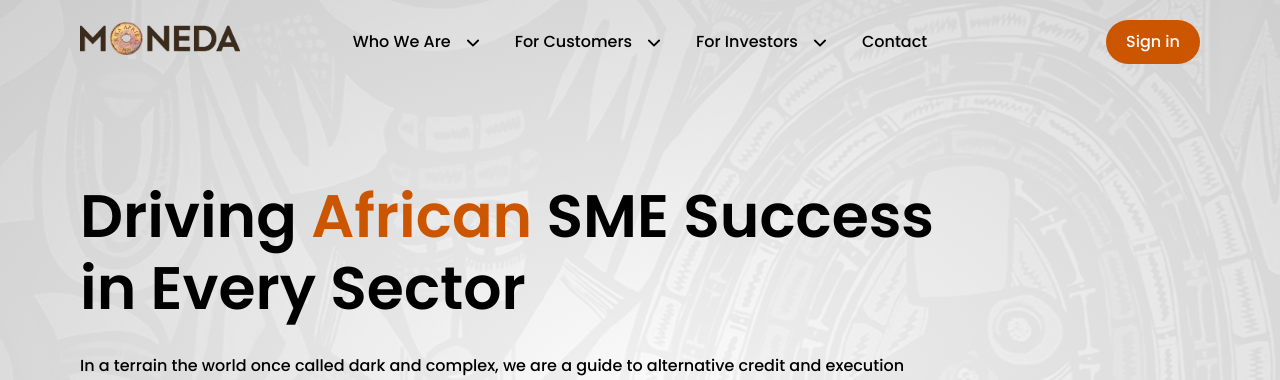
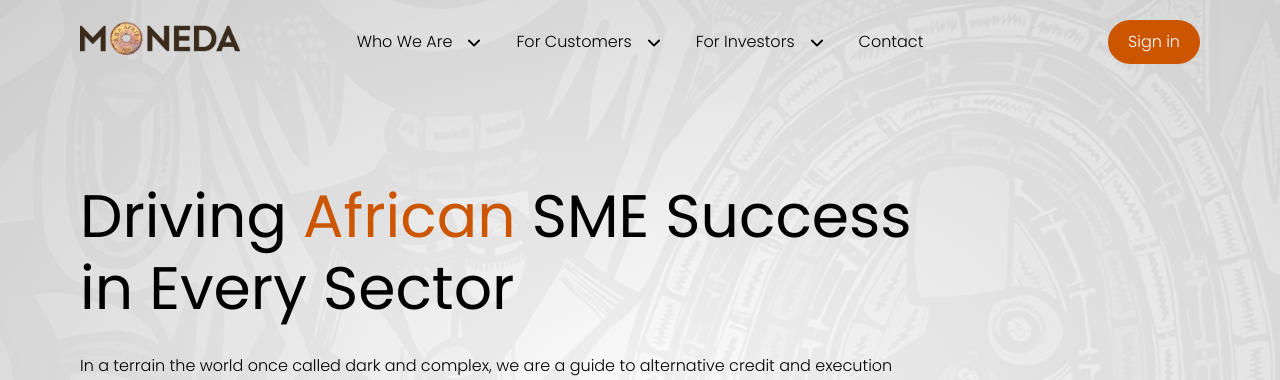
Before and after one commit to MonedaHQ/moneda-invest, a Next.js app: page / in a window 1280 px wide. Shown: the top 380 px of the page. Built offline with nearby package versions, Linux system fonts and the light colour scheme.

Commit message:
updated font weight

```diff
--- a/src/pages/index/styles/herosection.module.css
+++ b/src/pages/index/styles/herosection.module.css
@@ -64,7 +64,7 @@
 
 .heading {
   font-size: 8rem;
-  font-weight: 600;
+  /* font-weight: 600; */
   line-height: 1.2;
   padding-bottom: 1rem;
 }
--- a/src/pages/index/styles/whymoneda.module.css
+++ b/src/pages/index/styles/whymoneda.module.css
@@ -25,7 +25,7 @@
 
 .statHeader {
   font-size: 3.8rem;
-  font-weight: 600;
+  /* font-weight: 600; */
 }
 
 .statHeader span {
--- a/src/styles/globals.css
+++ b/src/styles/globals.css
@@ -26,13 +26,22 @@ body {
   font-family: 'Poppins', sans-serif;
   color: var(--color-text);
   background-color: var(--color-bg);
-  font-weight: 500;
+  font-weight: 300;
   min-height: 100vh;
   line-height: 1.5;
   font-size: 1.6rem;
   transition: color 0.2s, background-color 0.3s;
 }
 
+h1,
+h2,
+h3,
+h4,
+h5,
+h6 {
+  font-weight: 400;
+}
+
 ::selection {
   background-color: var(--color-black);
   color: var(--color-white);
```
